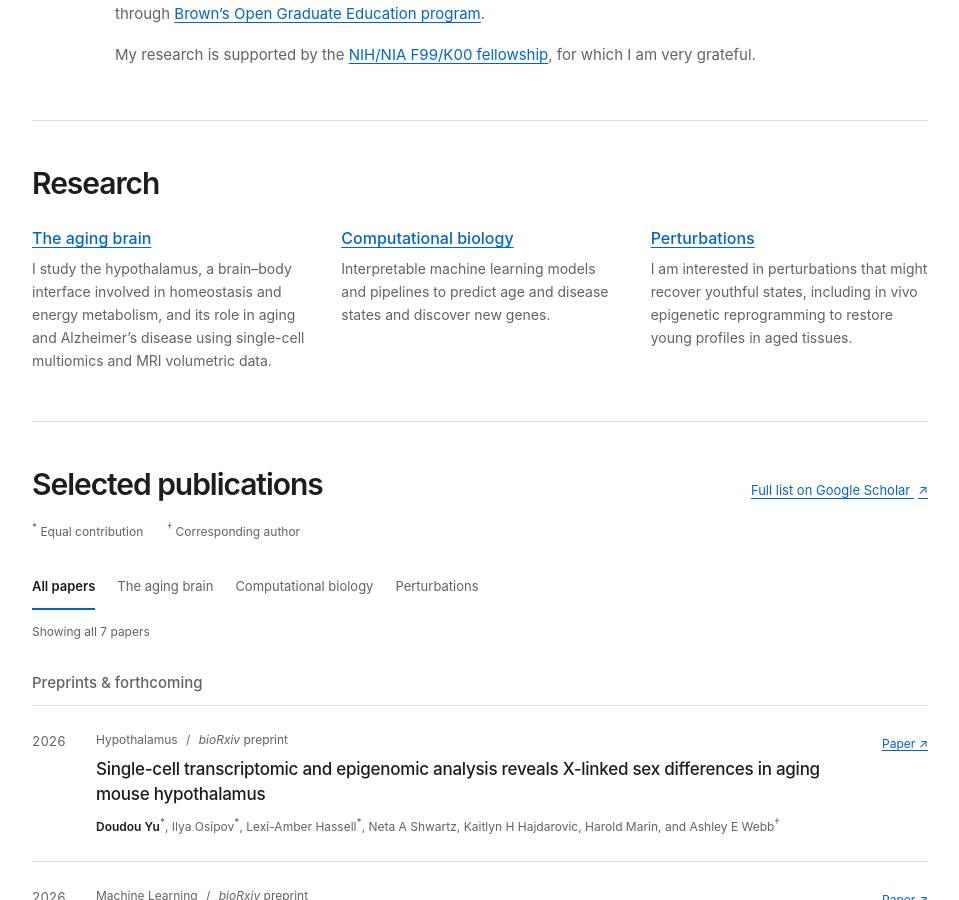
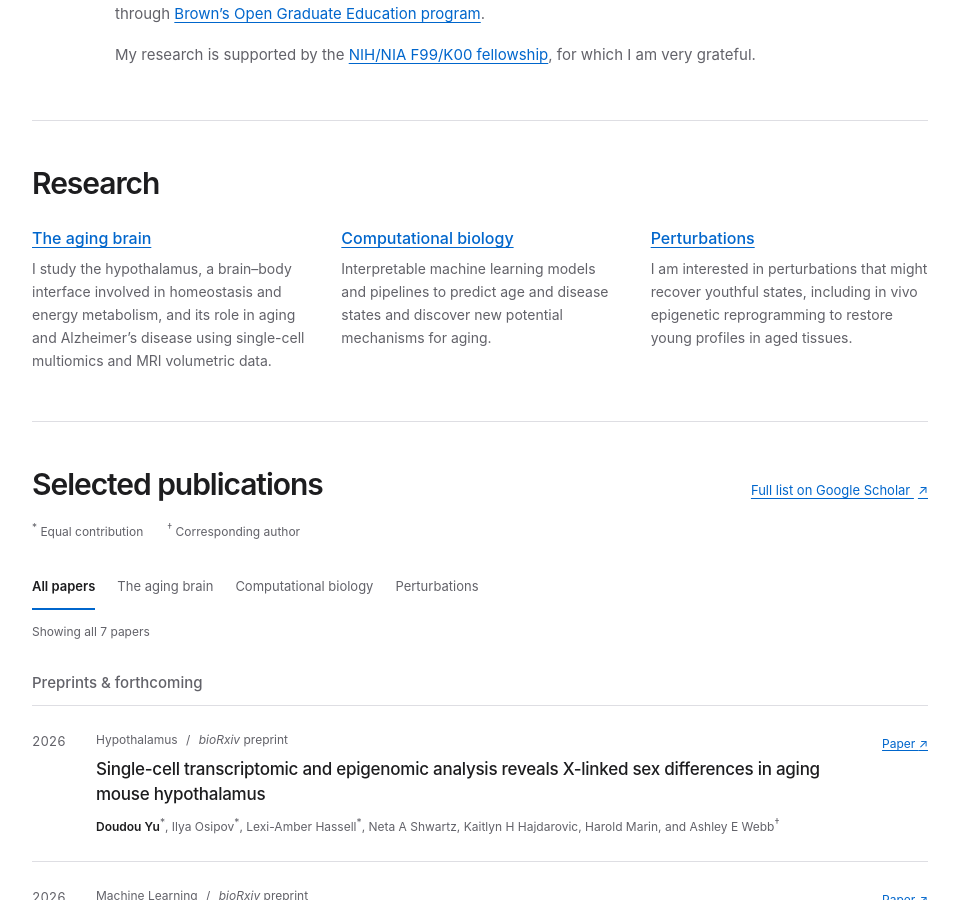
Before and after one commit to ddfishbean/ddfishbean.github.io, a Jekyll site: the page built from _pages/about.md, in a window 1280 px wide and 900 px high, scrolled down 367 px. Shown: the whole window, without its empty margins (160-1119 px from the left). Built offline with Jekyll 4.4.1, drawn with Linux system fonts in a browser that asks for light colours.

Commit message:
Refine computational biology research description

```diff
--- a/_pages/about.md
+++ b/_pages/about.md
@@ -31,7 +31,7 @@ redirect_from:
   </div>
   <div class="research-topics">
     <a href="#publications" data-research-filter="aging-brain"><h3>The aging brain</h3><p>I study the hypothalamus, a brain–body interface involved in homeostasis and energy metabolism, and its role in aging and Alzheimer’s disease using single-cell multiomics and MRI volumetric data.</p></a>
-    <a href="#publications" data-research-filter="computational-biology"><h3>Computational biology</h3><p>Interpretable machine learning models and pipelines to predict age and disease states and discover new genes.</p></a>
+    <a href="#publications" data-research-filter="computational-biology"><h3>Computational biology</h3><p>Interpretable machine learning models and pipelines to predict age and disease states and discover new potential mechanisms for aging.</p></a>
     <a href="#publications" data-research-filter="perturbations"><h3>Perturbations</h3><p>I am interested in perturbations that might recover youthful states, including in vivo epigenetic reprogramming to restore young profiles in aged tissues.</p></a>
   </div>
 
```
